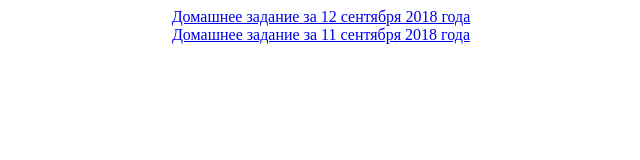
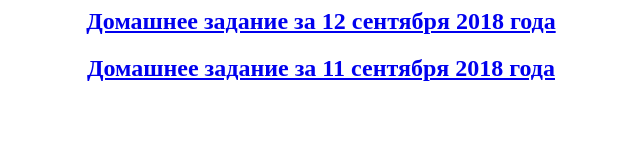
Before and after one commit to school52-11a-homework/school52-11a-homework.github.io, a plain HTML site: page index.html in a window 1280 px wide. Shown: the whole page, without its empty margins (319-959 px from the left). Drawn offline with Linux system fonts and the light colour scheme.

Commit message:
12092018_3

```diff
--- a/index.html
+++ b/index.html
@@ -10,7 +10,7 @@
 	</style>
 </head>
 <body>
-	<a href="homeworks/12092018/12092018.html" class="link">Домашнее задание за 12 сентября 2018 года</a>
-	<a href="homeworks/11092018/11092018.html" class="link">Домашнее задание за 11 сентября 2018 года</a>
+	<a href="homeworks/12092018/12092018.html" class="link"><h2>Домашнее задание за 12 сентября 2018 года</h2></a>
+	<a href="homeworks/11092018/11092018.html" class="link"><h2>Домашнее задание за 11 сентября 2018 года</h2></a>
 </body>
 </html>
```
